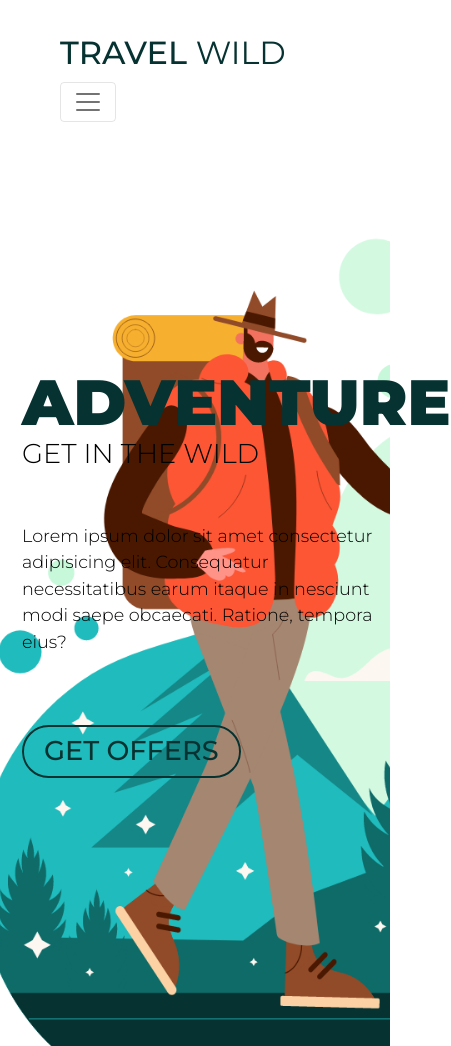
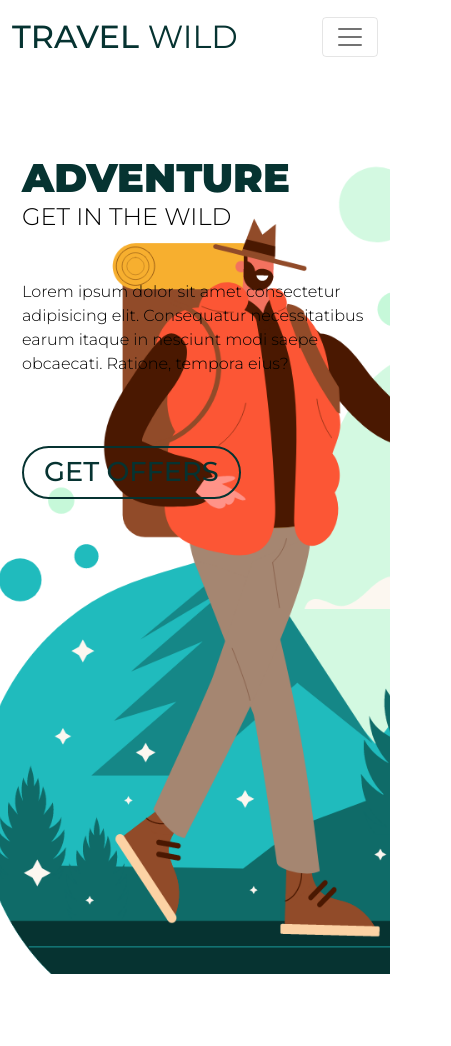
Before and after one commit to bajo3d/travel-wild.github.io, a plain HTML site: page index.html in a window 390 px wide. Shown: the whole page, 451 px wide, since content can reach past the window. After the commit the page ends 974 px from the top, so only its background shows below. Drawn offline with nearby package versions, Linux system fonts and the light colour scheme; files that its build step writes are made by us from their sources.

Commit message:
Perbaikan responsif

```diff
--- a/index.html
+++ b/index.html
@@ -15,7 +15,7 @@
   </head>
   <body>
     <!-- Navbar -->
-    <nav class="navbar navbar-expand-lg navbar-light bg-white px-5 py-4 custom-navbar">
+    <nav class="navbar navbar-expand-lg navbar-light bg-white px-lg-5 py-lg-4 custom-navbar">
       <div class="container-fluid">
         <a class="navbar-brand logo" href="#">Travel <span>Wild</span></a>
         <button class="navbar-toggler" type="button" data-bs-toggle="collapse" data-bs-target="#navbarNav" aria-controls="navbarNav" aria-expanded="false" aria-label="Toggle navigation">
--- a/sass/main.scss
+++ b/sass/main.scss
@@ -114,4 +114,29 @@ section {
       color: white;
     }
   }
+
+  @media screen and (max-width: 992px) {
+    h1 {
+      margin-top: 2em;
+      color: $primaryColor;
+      font-weight: 900;
+      font-size: 2.5em;
+      text-transform: uppercase;
+    }
+
+    h2 {
+      margin-top: -0.3em;
+      color: black;
+      font-weight: 300;
+      font-size: 1.5em;
+      text-transform: uppercase;
+    }
+
+    p {
+      margin-top: 3em;
+      color: black;
+      font-weight: 300;
+      font-size: 1em;
+    }
+  }
 }
```
Also changed, not shown: sass/main.css, 1 other file.
